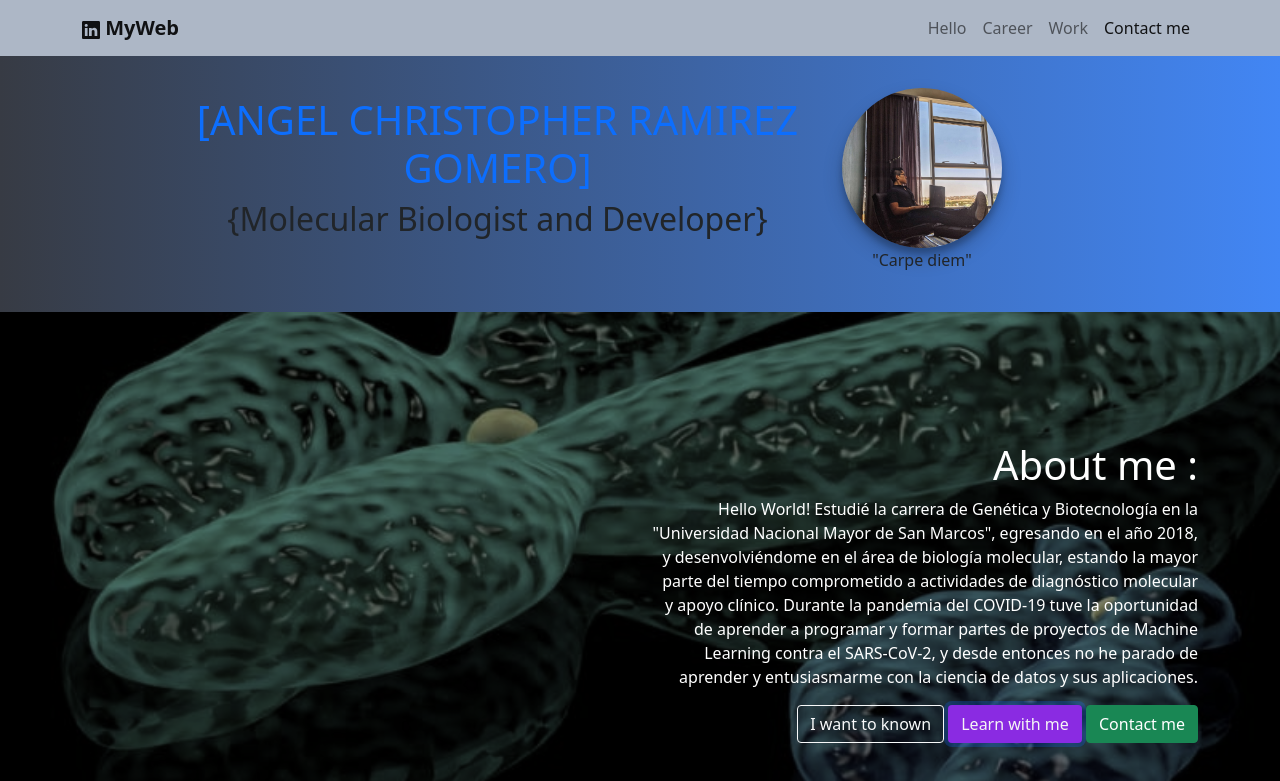
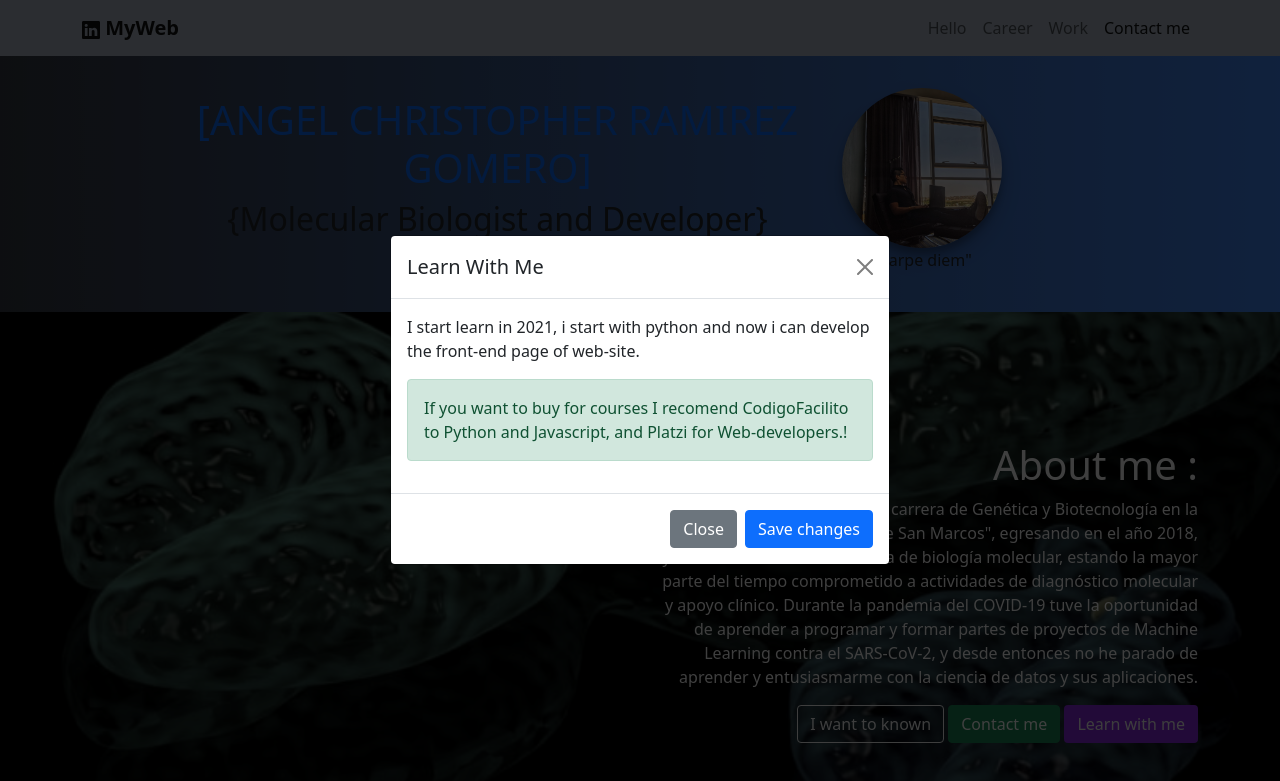
Before and after one commit to Aramir95/MyWeb, a plain HTML site: page index.html in a window 1280 px wide. Both pictures are taken after a click on the button "Learn with me". Shown: the top 781 px of the page. Drawn offline with nearby package versions, Linux system fonts and the light colour scheme.

Commit message:
draft-1 complete

```diff
--- a/index.html
+++ b/index.html
@@ -89,8 +89,13 @@
                                 ciencia de datos y sus aplicaciones.
                             </p>
                             <a href="#" class="btn btn-outline-light">I want to known</a>
-                            <button type="button" class="btn btn-learn">Learn with me</button>
                             <button type="button" class="btn btn-success">Contact me</button>
+                            <!-- Button trigger modal -->
+                            <button type="button" class="btn btn-learn" data-bs-toggle="modal" data-bs-target="#LearnModal">
+                                Learn with me
+                            </button>
+
+
 
 
                         </div>
@@ -101,6 +106,41 @@
             </div>
           </div>
     </main>
+
+    <!--Information symbol-->
+    <svg xmlns="http://www.w3.org/2000/svg" style="display: none;">
+        <symbol id="check-circle-fill" fill="currentColor" viewBox="0 0 16 16">
+          <path d="M16 8A8 8 0 1 1 0 8a8 8 0 0 1 16 0zm-3.97-3.03a.75.75 0 0 0-1.08.022L7.477 9.417 5.384 7.323a.75.75 0 0 0-1.06 1.06L6.97 11.03a.75.75 0 0 0 1.079-.02l3.992-4.99a.75.75 0 0 0-.01-1.05z"/>
+        </symbol>
+    </svg>
+    <!-- Modal Learn-->
+    <div class="modal fade" id="LearnModal" tabindex="-1" aria-labelledby="exampleModalLabel" aria-hidden="true">
+        <div class="modal-dialog modal-dialog-centered">
+        <div class="modal-content">
+            <div class="modal-header">
+                <h5 class="modal-title" id="exampleModalLabel">Learn With Me</h5>
+                <button type="button" class="btn-close" data-bs-dismiss="modal" aria-label="Close"></button>
+            </div>
+            <div class="modal-body">
+                <blockquote>
+                    <p>I start learn in 2021, i start with python and now i can develop the front-end page of web-site.</p>
+                </blockquote>
+            <div class="alert alert-success" role="alert">
+
+
+
+                If you want to buy for courses I recomend CodigoFacilito to Python and Javascript, and Platzi for Web-developers.!
+            </div>
+            </div>
+
+            <div class="modal-footer">
+            <button type="button" class="btn btn-secondary" data-bs-dismiss="modal">Close</button>
+            <button type="button" class="btn btn-primary">Save changes</button>
+            </div>
+        </div>
+        </div>
+    </div>
+    <!-- End Modal-->
 
     <section class="page-section clearfix  pt-5 pb-4" id="Career" >
         <div class="container-xl pb-2 pb-md-3 mt-3">
```
